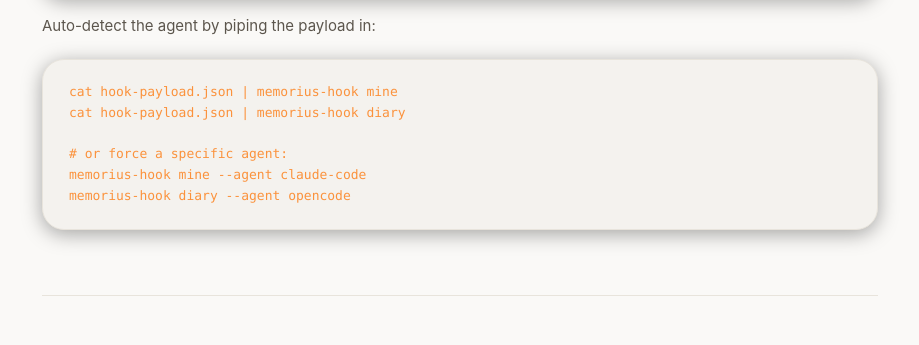
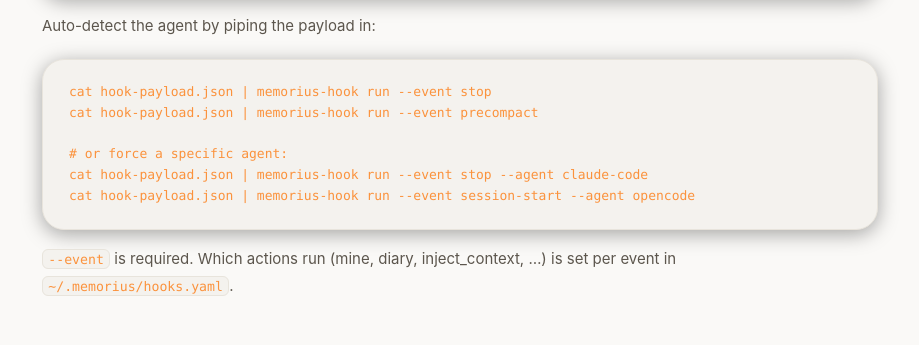
Before and after one commit to Dream-Pixels-Forge/memorius, a plain HTML site: page docs/hooks.html in a window 1280 px wide. Shown: the part 3040-3385 px from the top of the page, without its empty margins (324-1243 px from the left). Drawn offline with Linux system fonts and the light colour scheme.

Commit message:
docs(skill): make the memorius agent skill accurate to the real CLI/MCP surface (#115)
* docs(skill): rewrite memorius skill to match the real CLI and MCP surface

Audit of SKILL.md against memorius/cli/main.py, mcp_server.py, hooks/cli.py
and config.py. Fixes commands/flags that do not exist (mine --shelf,
memorius-hook install, facts), wrong security claims (hooks editing
~/.bashrc, MCP on port 8911, no data ever leaving the machine), and an
unsafe shell-quoting example. Adds learn/recall, maintenance commands,
an MCP tool mapping, a consent table and a stdin-heredoc safety pattern.

Co-Authored-By: Claude Opus 5.5 <noreply@anthropic.com>
Claude-Session: https://claude.ai/code/session_01NPnnZZ3tSoV5U6fULo8F2K

* docs: fix hook CLI examples, generated skill card setup, and docs version badge

- docs/hooks.html: memorius-hook has no mine/diary subcommands; show
  'memorius-hook run --event <event>' instead.
- plugin_gen: generated SKILL.md setup used non-existent 'init <dir>' /
  'mine <dir>' forms and a python -m entry point; use pip install,
  'memorius init', 'memorius mine <file>', and 'memorius serve'.
- docs/index.html: version badge v0.9.9 -> v0.9.10 (fixes
  test_docs_badges_match_version).

Co-Authored-By: Claude Opus 5.5 <noreply@anthropic.com>
Claude-Session: https://claude.ai/code/session_01NPnnZZ3tSoV5U6fULo8F2K

* docs(changelog): add Unreleased entry for skill and docs accuracy fixes

Co-Authored-By: Claude Opus 5.5 <noreply@anthropic.com>
Claude-Session: https://claude.ai/code/session_01NPnnZZ3tSoV5U6fULo8F2K

---------

Co-authored-by: Claude <noreply@anthropic.com>

```diff
--- a/docs/hooks.html
+++ b/docs/hooks.html
@@ -110,12 +110,13 @@ memorius-plugin-gen generate  # emits per-agent plugins, hook scripts, skill car
 memorius-hook init-config      # generate default ~/.memorius/hooks.yaml
 memorius-hook status           # show hook state summary</code></pre>
         <p>Auto-detect the agent by piping the payload in:</p>
-<pre><code>cat hook-payload.json | memorius-hook mine
-cat hook-payload.json | memorius-hook diary
+<pre><code>cat hook-payload.json | memorius-hook run --event stop
+cat hook-payload.json | memorius-hook run --event precompact
 
 # or force a specific agent:
-memorius-hook mine --agent claude-code
-memorius-hook diary --agent opencode</code></pre>
+cat hook-payload.json | memorius-hook run --event stop --agent claude-code
+cat hook-payload.json | memorius-hook run --event session-start --agent opencode</code></pre>
+        <p><code>--event</code> is required. Which actions run (mine, diary, inject_context, …) is set per event in <code>~/.memorius/hooks.yaml</code>.</p>
       </section>
 
       <section class="docs-section" id="plugin-gen">
```
Also changed, not shown: docs/index.html (+2 -2 lines), 5 other files.
